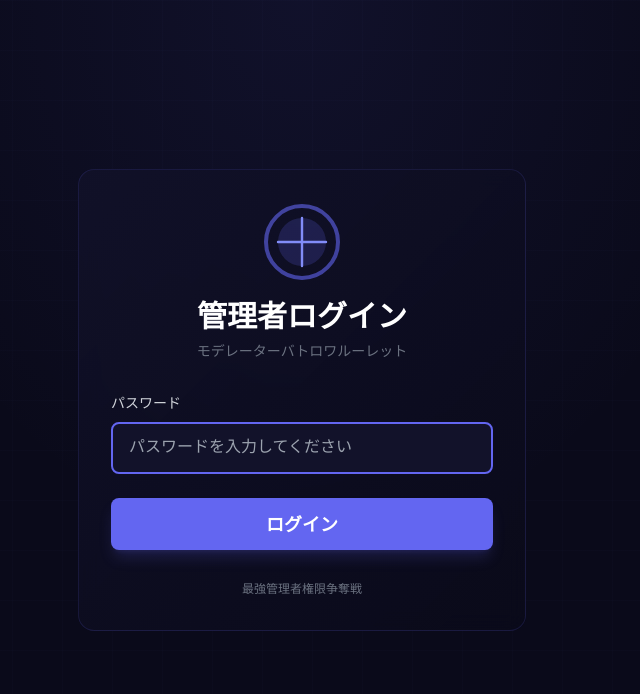
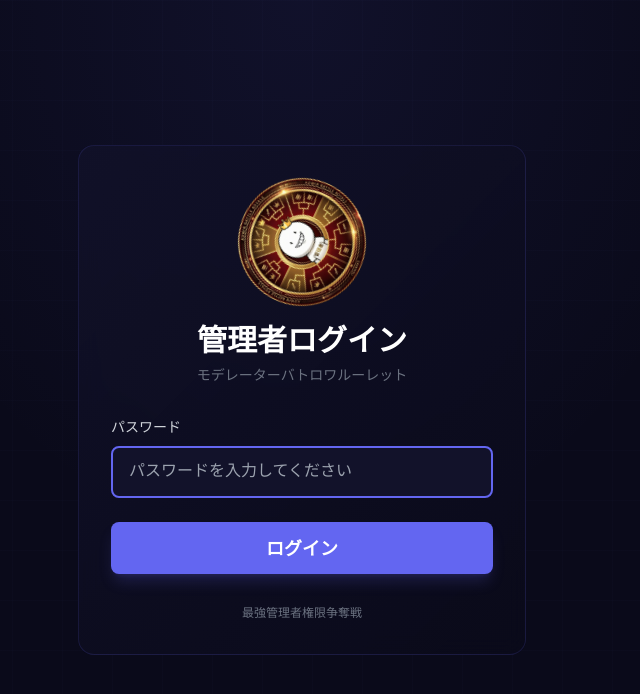
Before and after one commit to sai01234/roulette, a Next.js app: page /login in a window 1280 px wide. Shown: the top 694 px of the page, without its empty margins (338-978 px from the left). Built offline with nearby package versions, Linux system fonts and the light colour scheme.

Commit message:
Replace login page icon with roulette image
- Use custom roulette image instead of SVG
- Add continuous rotation animation
- Increase size for better visibility
- Apply circular mask with rounded-full

```diff
--- a/app/login/page.tsx
+++ b/app/login/page.tsx
@@ -51,19 +51,14 @@ export default function LoginPage() {
           <motion.div
             initial={{ rotate: 0 }}
             animate={{ rotate: 360 }}
-            transition={{ duration: 2, ease: 'easeInOut' }}
-            className="w-20 h-20 mx-auto mb-4"
+            transition={{ duration: 3, ease: 'linear', repeat: Infinity }}
+            className="w-32 h-32 mx-auto mb-4"
           >
-            <svg viewBox="0 0 100 100" fill="none">
-              <circle cx="50" cy="50" r="45" stroke="#6366f1" strokeWidth="5" opacity="0.6" />
-              <circle cx="50" cy="50" r="30" fill="#6366f1" opacity="0.2" />
-              <path
-                d="M50 20 L50 80 M20 50 L80 50"
-                stroke="#818cf8"
-                strokeWidth="3"
-                strokeLinecap="round"
-              />
-            </svg>
+            <img
+              src="/icon.jpg"
+              alt="Admin Battle Royale"
+              className="w-full h-full object-contain rounded-full"
+            />
           </motion.div>
 
           <h1 className="font-display text-3xl font-bold mb-2 text-white">
```
Also changed, not shown: 1 other file (tests, documents, lock files or other folders).
